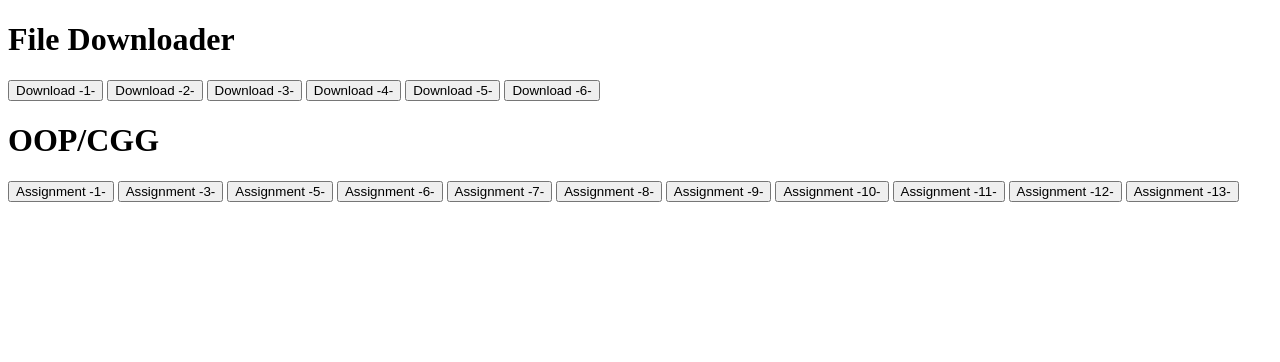
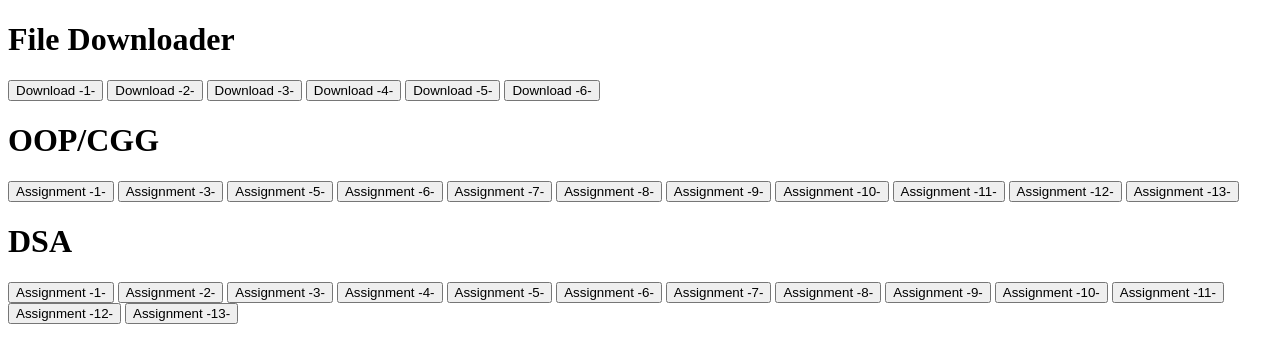
Before and after one commit to omsatardekar/download, a plain HTML site: page index.html in a window 1280 px wide. Drawn offline with Linux system fonts and the light colour scheme.

Commit message:
Update index.html

```diff
--- a/index.html
+++ b/index.html
@@ -27,6 +27,21 @@
     <button onclick="downloadFile('practical_12.cpp')">Assignment -12-</button>
     <button onclick="downloadFile('practical_13.cpp')">Assignment -13-</button>
 
+    <h1>DSA</h1>
+    <button onclick="downloadFile('practical1.cpp')">Assignment -1-</button>
+    <button onclick="downloadFile('practical2.cpp')">Assignment -2-</button>
+    <button onclick="downloadFile('practical3.cpp')">Assignment -3-</button>
+    <button onclick="downloadFile('practical4.cpp')">Assignment -4-</button>
+    <button onclick="downloadFile('practical5.cpp')">Assignment -5-</button>
+    <button onclick="downloadFile('practical6.txt')">Assignment -6-</button>
+    <button onclick="downloadFile('practical7.cpp')">Assignment -7-</button>
+    <button onclick="downloadFile('practical8.cpp')">Assignment -8-</button>
+    <button onclick="downloadFile('practical9.cpp')">Assignment -9-</button>
+    <button onclick="downloadFile('practical10.cpp')">Assignment -10-</button>
+    <button onclick="downloadFile('practical11.cpp')">Assignment -11-</button>
+    <button onclick="downloadFile('practical12.cpp')">Assignment -12-</button>
+    <button onclick="downloadFile('practical13.cpp')">Assignment -13-</button>
+
     <script>
         function downloadFile(filename) {
             const link = document.createElement('a');
```
